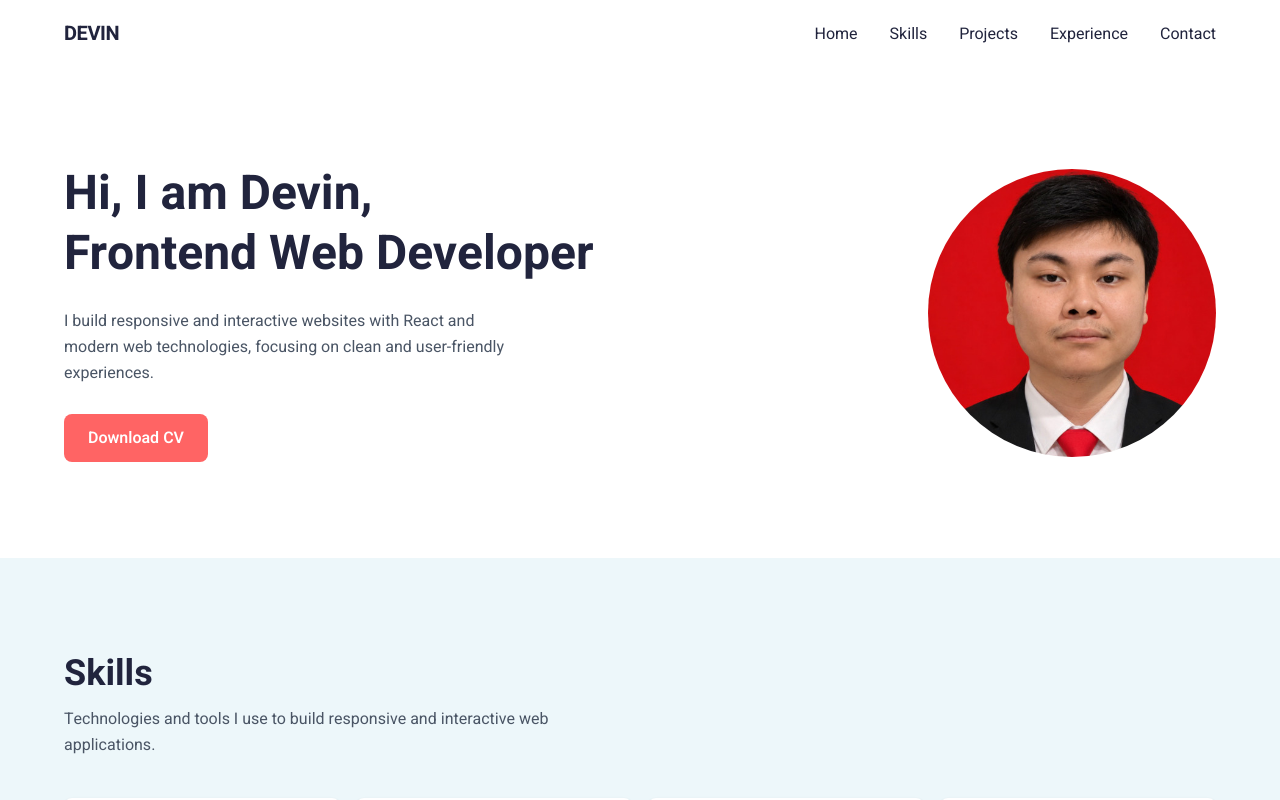
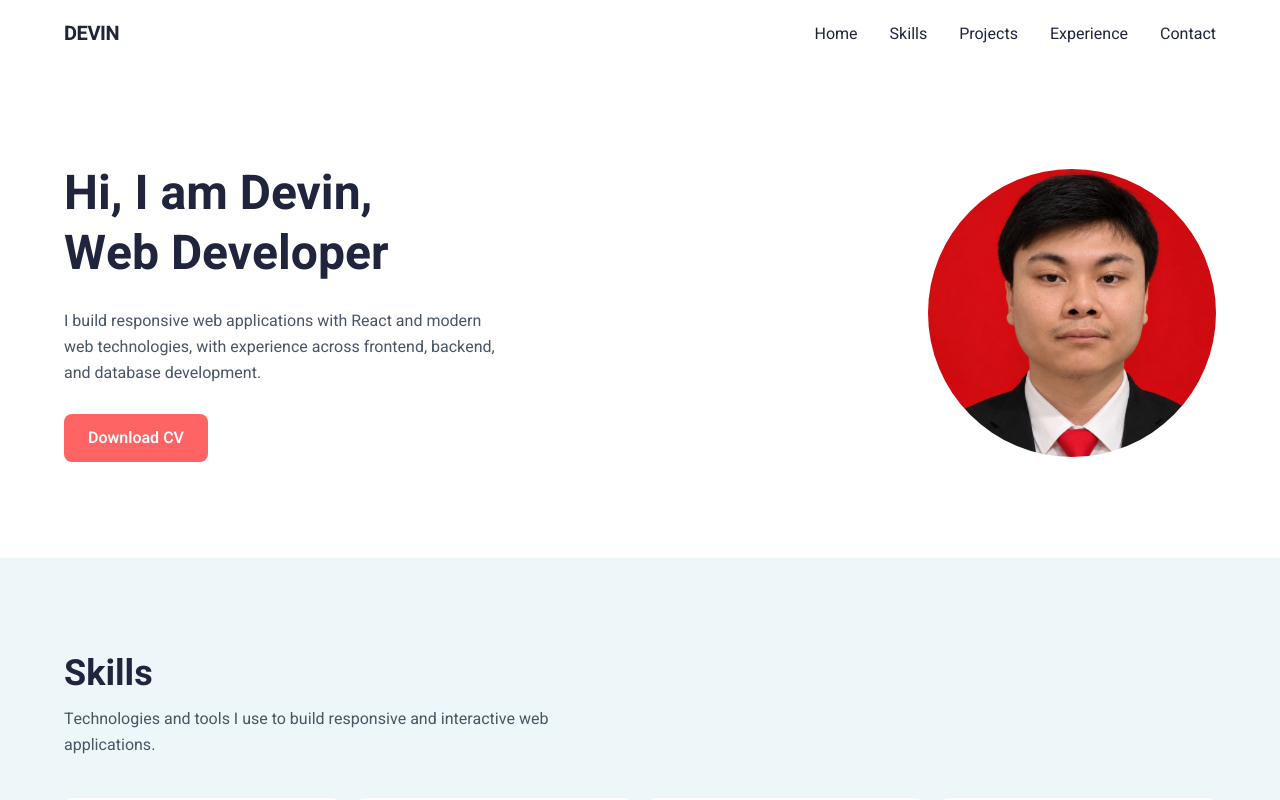
Before and after one commit to DevinChia/portfolio-devin, a React (Vite) app: page / in a window 1280 px wide. Shown: the top 800 px of the page. Built offline with nearby package versions, Linux system fonts and the light colour scheme.

Commit message:
update role

```diff
--- a/src/components/Hero.jsx
+++ b/src/components/Hero.jsx
@@ -21,13 +21,13 @@ function Hero() {
           <h1 className="text-4xl font-bold leading-tight md:text-5xl">
             Hi, I am Devin,
             <br />
-            Frontend Web Developer
+            Web Developer
           </h1>
 
           <p className="mt-6 max-w-md leading-relaxed text-gray-600">
-            I build responsive and interactive websites with React and
-            modern web technologies, focusing on clean and user-friendly
-            experiences.
+            I build responsive web applications with React and modern web
+            technologies, with experience across frontend, backend, and database
+            development.
           </p>
 
           <a
```
